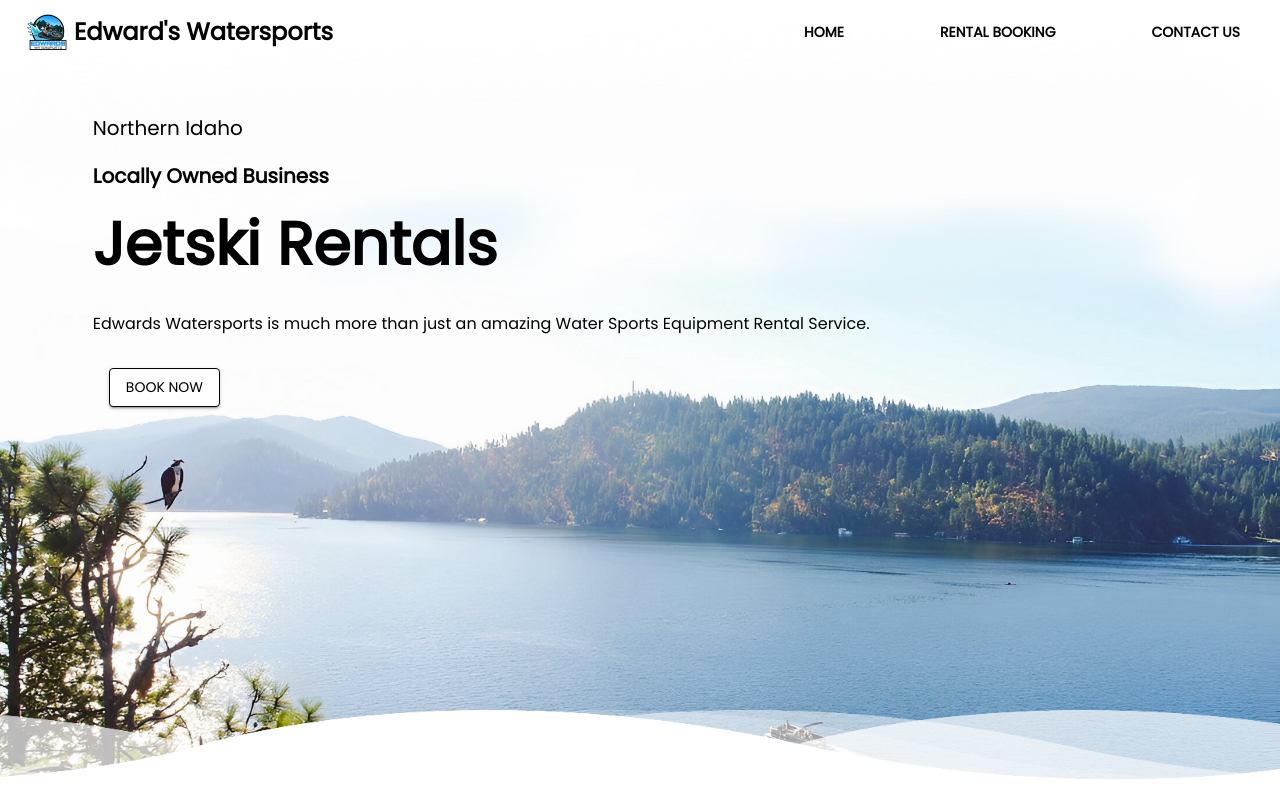
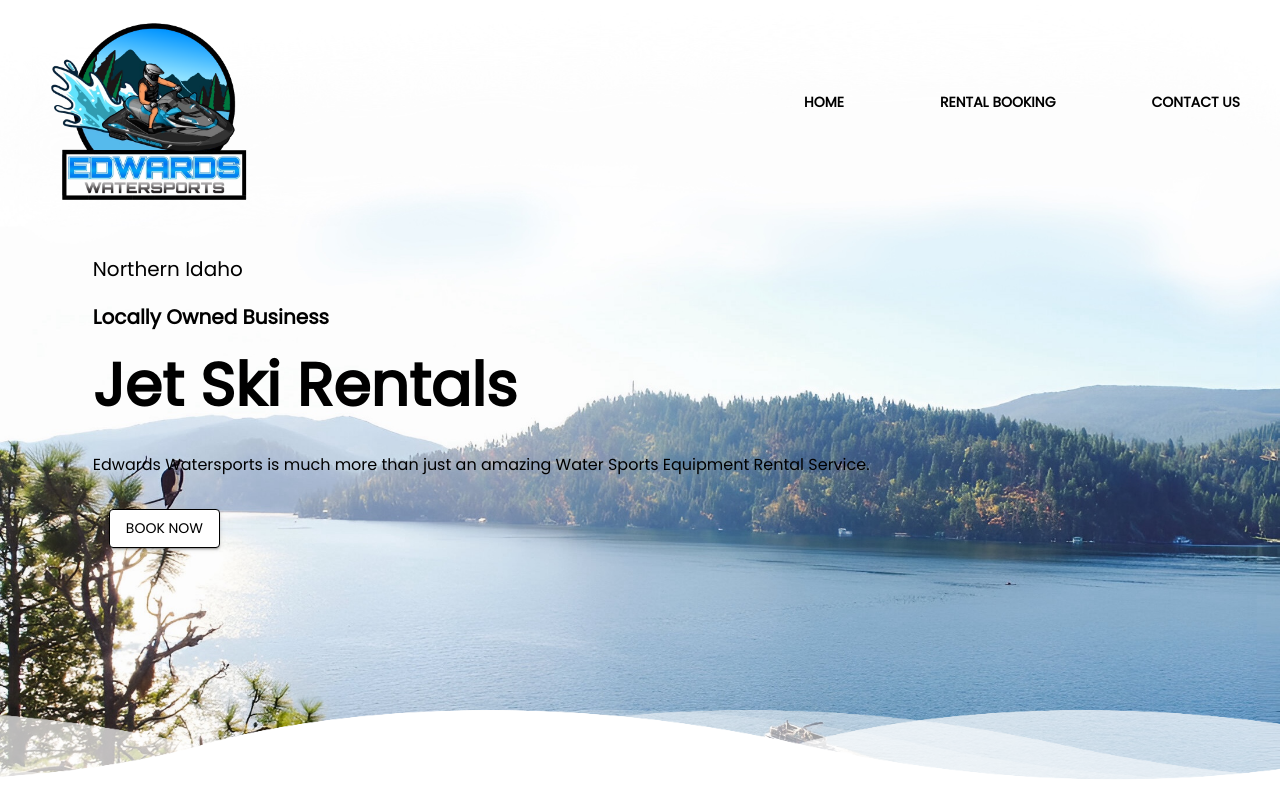
Before and after one commit to grantmoody/edwards-watersports, a React (Create React App) app: page / in a window 1280 px wide. Shown: the top 800 px of the page. Built offline with nearby package versions, Linux system fonts and the light colour scheme.

Commit message:
logo bigger remove title

```diff
--- a/src/components/navbar.tsx
+++ b/src/components/navbar.tsx
@@ -37,8 +37,8 @@ function ResponsiveAppBar() {
                 <Toolbar disableGutters>
                     <Box sx={{ display: 'flex', alignItems: 'center', flexGrow: 1, justifyContent: 'space-between' }}>
                         <span style={{ display: 'inline-block', verticalAlign: 'middle' }}>
-                            <img src="edwards_watersports_logo.png" style={{ width: '50px', verticalAlign: 'middle' }} />
-                            <Typography
+                            <img src="edwards_watersports_logo.png" style={{ width: '250px', paddingTop: '20px', paddingLeft: '10px', verticalAlign: 'middle' }} />
+                            {/* <Typography
                                 variant="h5"
                                 noWrap
                                 component="a"
@@ -50,8 +50,8 @@ function ResponsiveAppBar() {
                                     verticalAlign: 'middle', // align the text with the image vertically
                                 }}
                             >
-                                Edward's Watersports
-                            </Typography>
+                                Edwards Watersports
+                            </Typography> */}
                         </span>
                         <IconButton
                             size="large"
--- a/src/page/home.tsx
+++ b/src/page/home.tsx
@@ -59,7 +59,7 @@ const Home: React.FC = () => {
                     <Box className="hero-text" sx={{ textAlign: 'left', width: "90%" }}>
                         <Typography variant="h6" mt={"1rem"} mb={"1rem"} color="black">Northern Idaho</Typography>
                         <Typography variant="h6" fontWeight="700" mb={"1rem"} color="black">Locally Owned Business</Typography>
-                        <Typography variant="h2" fontWeight="800" color="black">Jetski Rentals</Typography>
+                        <Typography variant="h2" fontWeight="800" color="black">Jet Ski Rentals</Typography>
                         <Typography variant="body1" mt={"2rem"} mb={"2rem"} color="black">Edwards Watersports is much more than just an amazing Water Sports Equipment Rental Service.</Typography>
                         <Box>
                             <Button style={{
```
